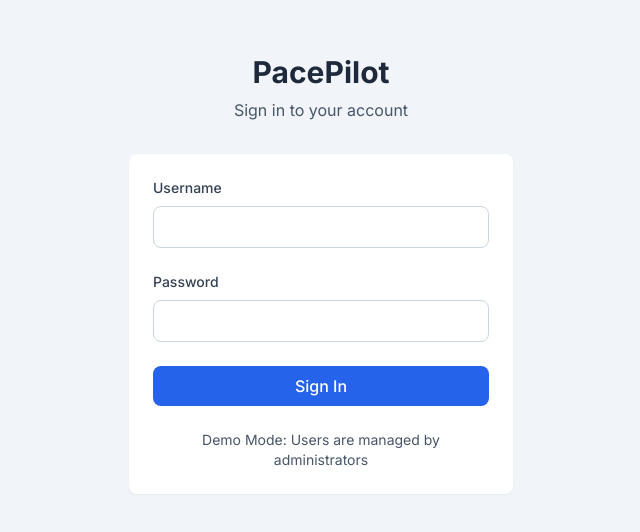
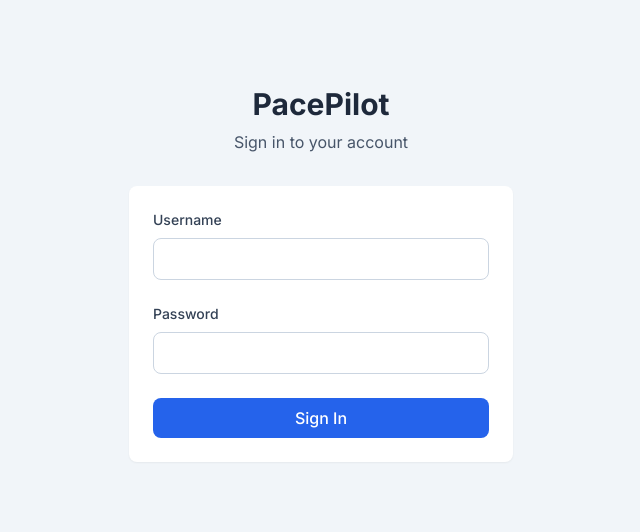
Before and after one commit to yugpreet-singh/Pacepilot, a website: page public/login.html in a window 1280 px wide. Shown: the part 126-658 px from the top of the page, without its empty margins (319-959 px from the left). Drawn offline with nearby package versions, Linux system fonts and the light colour scheme.

Commit message:
Remove registration functionality and clean up frontend for professional demo appearance

```diff
--- a/public/login.html
+++ b/public/login.html
@@ -66,12 +66,6 @@
             Sign In
           </button>
         </form>
-
-        <div class="mt-6 text-center">
-          <p class="text-sm text-slate-600">
-            Demo Mode: Users are managed by administrators
-          </p>
-        </div>
       </div>
     </div>
 
```
Also changed, not shown: README.md.
